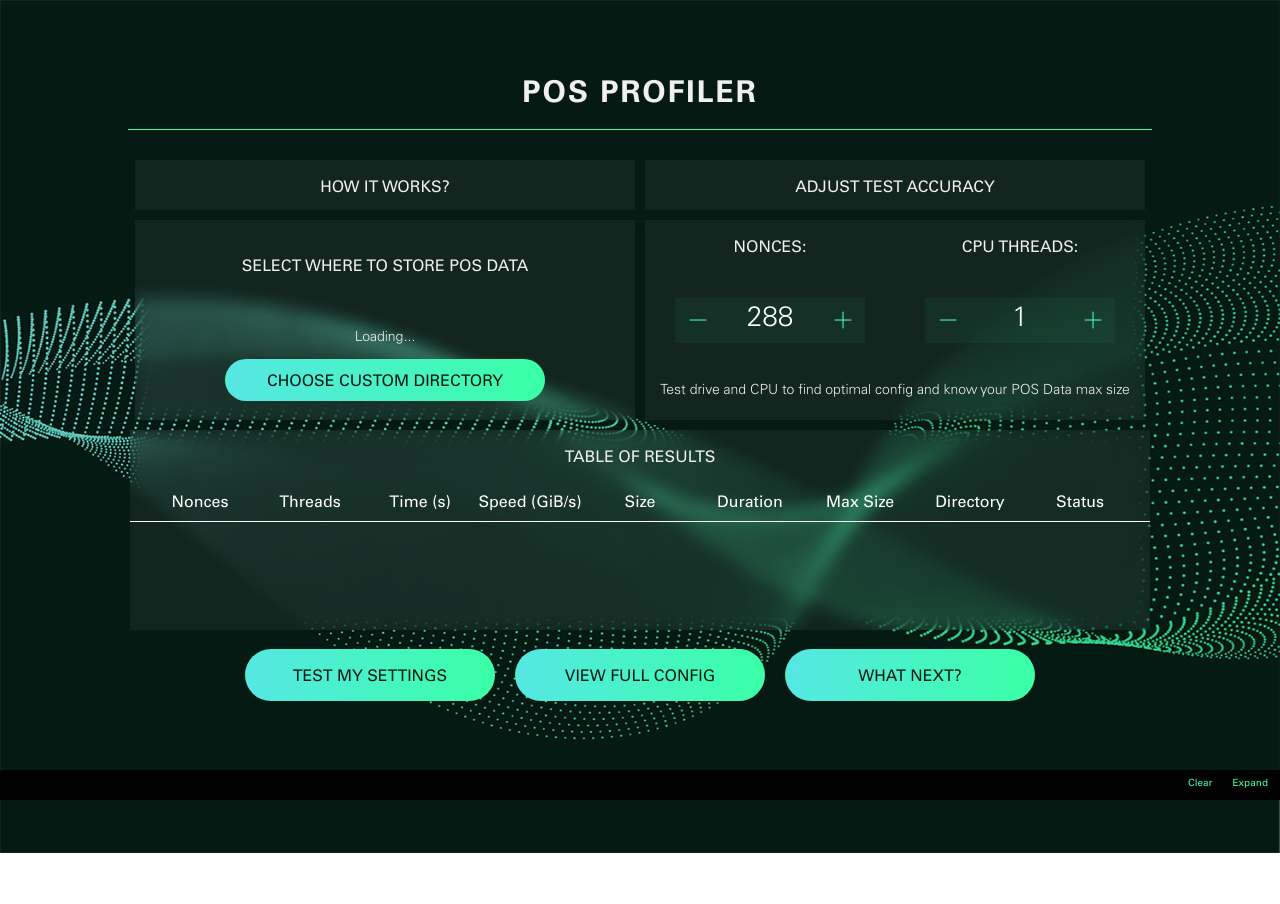
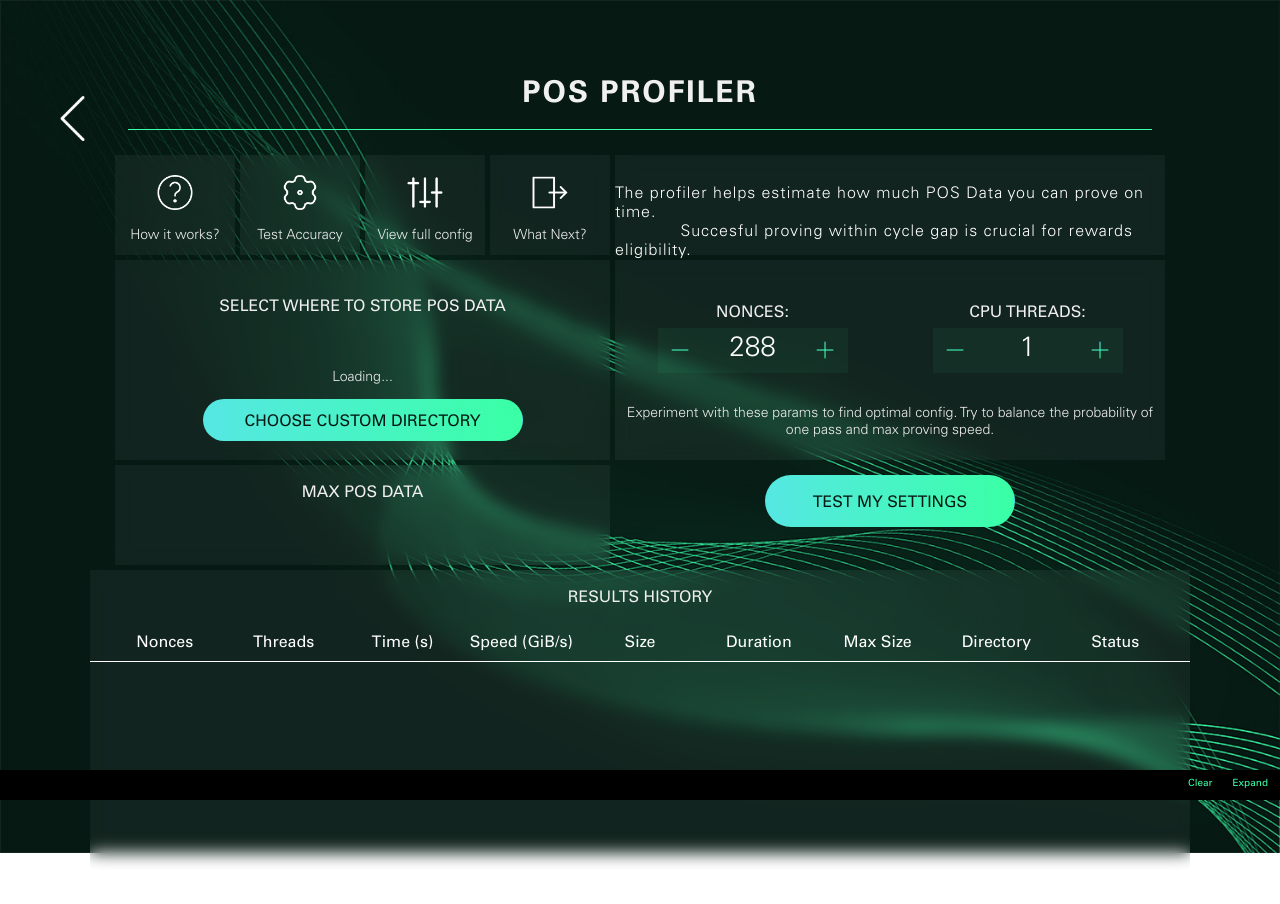
Before and after one commit to spacemeshos/sm-init-app-v2, a React (Create React App) app: page /profiler in a window 1280 px wide. Shown: the top 904 px of the page. Before the commit the page ends 800 px from the top, so only its background shows below. Built offline with nearby package versions, Linux system fonts and the light colour scheme.

Commit message:
responsive design adjustments

```diff
--- a/src/pages/Profiler.tsx
+++ b/src/pages/Profiler.tsx
@@ -11,23 +11,29 @@
 
 import { invoke } from '@tauri-apps/api';
 import { join } from '@tauri-apps/api/path';
+import { useNavigate } from 'react-router-dom';
 import React, { useEffect, useRef, useState } from 'react';
 import styled from 'styled-components';
 import { useSettings } from '../state/SettingsContext';
-import { Button } from '../components/button';
-import CustomNumberInput from '../components/input';
-import { SelectDirectory } from '../components/pos/SelectDirectory';
-import { Background, PageTitleWrapper } from '../styles/containers';
-import { BodyText, Header } from '../styles/texts';
+import Modal from '../components/modal';
+import Image from '../components/image';
 import Tile from '../components/tile';
-import Colors from '../styles/colors';
-import BackgroundImage from '../assets/wave2.png';
-import { useNavigate } from 'react-router-dom';
 import ProfilerTable, {
   Benchmark,
   BenchmarkStatus,
   ProfilerResult,
 } from '../components/ProfilerTable';
+import { BackButton, Button } from '../components/button';
+import CustomNumberInput from '../components/input';
+import { SelectDirectory } from '../components/pos/SelectDirectory';
+import { Background, PageTitleWrapper } from '../styles/containers';
+import { BodyText, Header } from '../styles/texts';
+import Colors from '../styles/colors';
+import InfoIcon from '../assets/help.png';
+import Gear from '../assets/setting.png';
+import Control from '../assets/control.png';
+import NextStep from '../assets/nextstep.png';
+import BackgroundImage from '../assets/wave3.jpg';
 
 const ProfilerContainer = styled.div`
   width: 1100px;
@@ -35,27 +41,14 @@ const ProfilerContainer = styled.div`
   position: absolute;
   left: 50%;
   transform: translateX(-50%);
-  top: 160px;
+  top: 155px;
   display: flex;
   flex-wrap: wrap;
   flex-direction: row;
   align-items: flex-start;
   align-content: flex-start;
   justify-content: center;
-  gap: 10px;
-`;
-
-const ButtonsContainer = styled.div`
-  width: 810px;
-  height: 70px;
-  position: relative;
-  display: flex;
-  flex-wrap: nowrap;
-  flex-direction: row;
-  align-items: center;
-  align-content: center;
-  justify-content: center;
-  gap: 20px;
+  gap: 5px;
 `;
 
 /**
@@ -90,8 +83,8 @@ const Profiler: React.FC = () => {
   const [benchmarks, setBenchmarks] = useState<Benchmark[]>([]);
   const [customNonces, setCustomNonces] = useState(288);
   const [customThreads, setCustomThreads] = useState(1);
-  const [showAccuracyParams, setShowAccuracyParams] = useState(false);
-  const [showInfo, setshowInfo] = useState(false);
+  const [showAccuracyModal, setShowAccuracyModal] = useState(false);
+  const [showInfoModal, setShowInfoModal] = useState(false);
   const scrollRef = useRef<HTMLDivElement>(null);
 
   // Initialize component with system information
@@ -127,9 +120,10 @@ const Profiler: React.FC = () => {
       );
 
       if (!settings.selectedDir && !settings.defaultDir) {
-        throw new Error("No directory available");
+        throw new Error('No directory available');
       }
-      const currentDir = settings.selectedDir || settings.defaultDir as string;
+      const currentDir =
+        settings.selectedDir || (settings.defaultDir as string);
       const dataFilePath = await join(currentDir, 'profiler-data');
       const result = await invoke<ProfilerResult>('run_profiler', {
         nonces: benchmark.nonces,
@@ -169,10 +163,9 @@ const Profiler: React.FC = () => {
    */
   const runCustomBenchmark = async () => {
     if (!settings.selectedDir && !settings.defaultDir) {
-      throw new Error("No directory available");
+      throw new Error('No directory available');
     }
-    const currentDir = settings.selectedDir || settings.defaultDir as string;
-    const dataFilePath = await join(currentDir, 'profiler-data');
+    const currentDir = settings.selectedDir || (settings.defaultDir as string);
     const newBenchmark: Benchmark = {
       nonces: customNonces,
       threads: customThreads,
@@ -204,52 +197,32 @@ const Profiler: React.FC = () => {
 
   return (
     <>
-      <Background src={BackgroundImage} />
-      <PageTitleWrapper>
-        <Header text="PoS Profiler" />
-      </PageTitleWrapper>
-      <ProfilerContainer>
-        {/* How it works */}
-        <Tile
-          height={showInfo ? 200 : 50}
-          width={500}
-          blurred
-          backgroundColor={Colors.whiteOpaque}
-          onClick={() => setshowInfo(!showInfo)}
-        >
-          {!showInfo ? (
-            <Tile heading="how it works?" />
-          ) : (
-            <Tile>
-              <BodyText
+      {/* How it works modal */}
+
+      <Modal
+        isOpen={showInfoModal}
+        onClose={() => setShowInfoModal(false)}
+        header="How it works"
         text="The profiler helps estimate how fast Proof of Space-Time (PoST) can be generated.
           It measures performance based on CPU threads, nonce count, and data size.
           Higher nonce counts increase proof probability but require more CPU power."
+        //TO DO more comprehensive explanation
+        width={600}
+        height={400}
       />
-            </Tile>
-          )}
-        </Tile>
 
-        {/* Benchmarch accuracy params*/}
+      {/* Benchmark accuracy modal */}
 
-        <Tile
-          height={showAccuracyParams ? 200 : 50}
-          width={500}
-          blurred
-          backgroundColor={Colors.whiteOpaque}
-          heading={showAccuracyParams ? 'How accurate the test should be' : ''}
-          footer={
-            showAccuracyParams
-              ? 'Increase amount of data or duration time for more accurate results'
-              : ''
-          }
-          onClick={() => setShowAccuracyParams(!showAccuracyParams)}
+      <Modal
+        isOpen={showAccuracyModal}
+        onClose={() => setShowAccuracyModal(false)}
+        header="How accurate the test should be" //TO DO rephrase and fix layout
+        text="Increase amount of data or duration time for more accurate results"
+        width={700}
+        height={500}
       >
-          {!showAccuracyParams ? (
-            <Tile heading="adjust test accuracy" />
-          ) : (
         <>
-              <Tile heading="GiB to process:" height={150} top={50}>
+          <Tile heading="GiB to process:" height={150}>
             <CustomNumberInput
               min={1}
               max={64}
@@ -260,7 +233,7 @@ const Profiler: React.FC = () => {
               }
             />
           </Tile>
-              <Tile heading="Duration (s):" height={150} top={50}>
+          <Tile heading="Duration (s):" height={150}>
             <CustomNumberInput
               min={5}
               max={60}
@@ -272,13 +245,83 @@ const Profiler: React.FC = () => {
             />
           </Tile>
         </>
-          )}
+      </Modal>
+
+      {/* Main POSProfiler content */}
+
+      <Background src={BackgroundImage} />
+      <BackButton onClick={() => navigate('/')} />
+      <PageTitleWrapper>
+        <Header text="PoS Profiler" />
+      </PageTitleWrapper>
+      <ProfilerContainer>
+        {/* How it works */}
+        <Tile
+          footer="How it works?"
+          height={100}
+          width={120}
+          blurred
+          backgroundColor={Colors.whiteOpaque}
+          onClick={() => setShowInfoModal(true)}
+        >
+          <Image src={InfoIcon} width={35} top={20} />
+        </Tile>
+
+        {/* Benchmark accuracy params */}
+        <Tile
+          footer="Test Accuracy"
+          height={100}
+          width={120}
+          blurred
+          backgroundColor={Colors.whiteOpaque}
+          onClick={() => setShowAccuracyModal(true)}
+        >
+          <Image src={Gear} width={35} top={20} />
+        </Tile>
+
+        {/* Config preview */}
+        <Tile
+          footer="View full config"
+          height={100}
+          width={120}
+          blurred
+          backgroundColor={Colors.whiteOpaque}
+          onClick={() => navigate('/config')} //TO DO
+        >
+          <Image src={Control} width={35} top={20} />
+        </Tile>
+
+        {/* What next button */}
+        <Tile
+          footer="What Next?"
+          height={100}
+          width={120}
+          blurred
+          backgroundColor={Colors.whiteOpaque}
+          onClick={() => navigate('/nextSteps')} //TO DO
+        >
+          <Image src={NextStep} width={35} top={20} />
+        </Tile>
+
+        {/* Info */}
+        <Tile
+          height={100}
+          width={550}
+          blurred
+          backgroundColor={Colors.whiteOpaque}
+          onClick={() => setShowInfoModal(true)}
+        >
+          <BodyText
+            top={30}
+            text="The profiler helps estimate how much POS Data you can prove on time.
+            Succesful proving within cycle gap is crucial for rewards eligibility."
+          />
         </Tile>
 
         {/* Select Directory */}
         <Tile
           height={200}
-          width={500}
+          width={495}
           blurred
           backgroundColor={Colors.whiteOpaque}
         >
@@ -288,12 +331,13 @@ const Profiler: React.FC = () => {
         {/* Custom Proving Settings */}
         <Tile
           height={200}
-          width={500}
+          width={550}
           blurred
           backgroundColor={Colors.whiteOpaque}
-          footer="Test drive and CPU to find optimal config and know your POS Data max size"
+          footer="Experiment with these params to find optimal config.
+          Try to balance the probability of one pass and max proving speed."
         >
-          <Tile heading="Nonces:" height={200}>
+          <Tile heading="Nonces:" height={130} top={25}>
             <CustomNumberInput
               min={16}
               max={9999}
@@ -302,7 +346,7 @@ const Profiler: React.FC = () => {
               onChange={(val) => setCustomNonces(val)}
             />
           </Tile>
-          <Tile heading="CPU Threads:" height={200}>
+          <Tile heading="CPU Threads:" height={130} top={25}>
             <CustomNumberInput
               min={1}
               max={maxCores}
@@ -313,23 +357,35 @@ const Profiler: React.FC = () => {
           </Tile>
         </Tile>
 
-        {/* Results*/}
-        {/* <Tile
+        {/* Result Max POS Data to Prove + Speed */}
+        <Tile
+          heading="Max POS Data"
           height={100}
-          width={500}
+          width={495}
           blurred
           backgroundColor={Colors.whiteOpaque}
-          heading="results: speed and max data size"
-        /> */}
+        ></Tile>
+        <Tile height={100} width={550}>
+          <Button
+            onClick={runCustomBenchmark}
+            disabled={benchmarks.some(
+              (b) => b.status === BenchmarkStatus.Running
+            )}
+            label="Test My Settings"
+            width={250}
+            height={52}
+            margin={10}
+          />
+        </Tile>
 
         {/* Table with test results history*/}
 
         <Tile
-          height={200}
-          width={1020}
+          height={300}
+          width={1100}
           blurred
           backgroundColor={Colors.whiteOpaque}
-          heading="table of results"
+          heading="Results History"
         >
           <ProfilerTable
             benchmarks={benchmarks}
@@ -340,30 +396,6 @@ const Profiler: React.FC = () => {
             customThreads={customThreads}
           />
         </Tile>
-
-        <ButtonsContainer>
-          <Button
-            onClick={runCustomBenchmark}
-            disabled={benchmarks.some(
-              (b) => b.status === BenchmarkStatus.Running
-            )}
-            label="Test My Settings"
-            width={250}
-            height={52}
-          />
-          <Button
-            label="View full config"
-            onClick={() => navigate('/config')} //TO DO
-            width={250}
-            height={52}
-          />
-          <Button
-            label="What next?"
-            onClick={() => navigate('/nextSteps')} //TO DO
-            width={250}
-            height={52}
-          />
-        </ButtonsContainer>
       </ProfilerContainer>
     </>
   );
```
Lines whose indentation alone changed are shown as unchanged.
